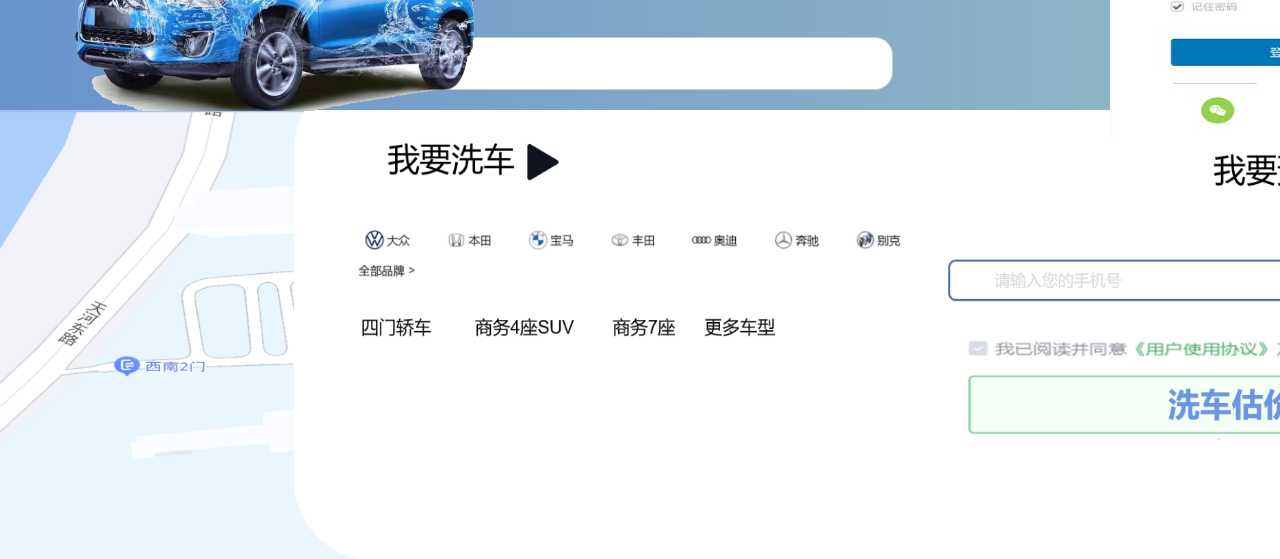
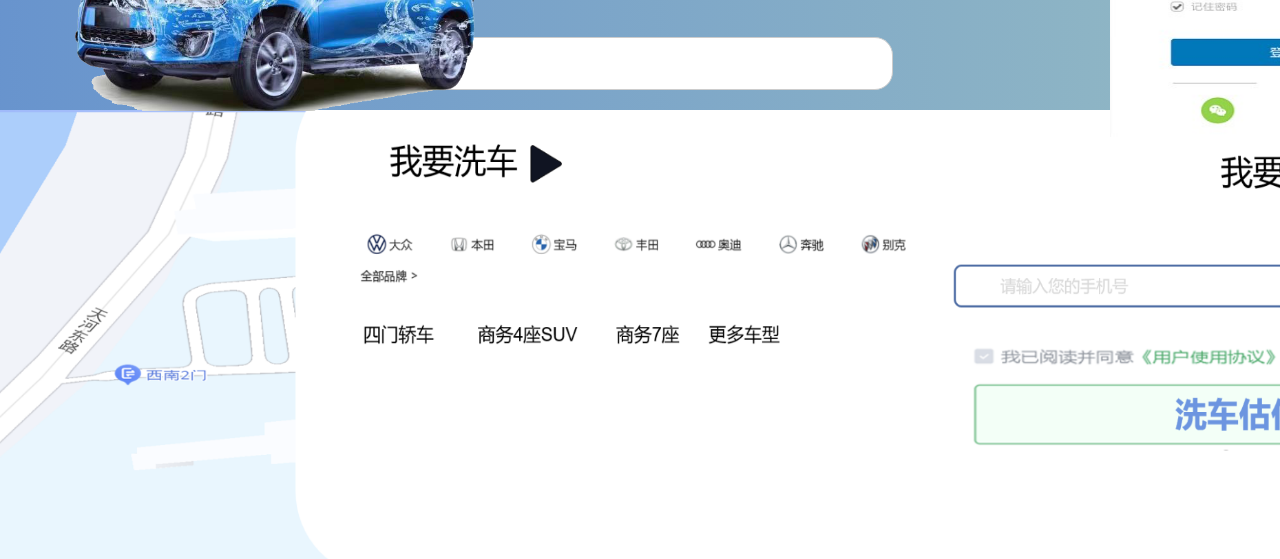
Before and after one commit to MrOrange-Panda/test, a plain HTML site: page index.html in a window 1280 px wide. Shown: the part 207-766 px from the top of the page. Drawn offline with Linux system fonts and the light colour scheme.

Commit message:
Update index.html

```diff
--- a/index.html
+++ b/index.html
@@ -124,7 +124,7 @@
 	<h6 class="pos_right">全部品牌</h6>
 	<h7 class="pos_right">四门轿车&nbsp;&nbsp;商务SUV&nbsp;&nbsp;商务7座&nbsp;&nbsp;更多车型</h7>-->
 	<div>
-		<img src="jie.png" width="1690px" height="600px">
+		<img src="jie.png" width="1700px" height="620px">
 		<p align="center" >&copy;&nbsp;&nbsp;版权所有</p>
 	</div>
 </form>
```
